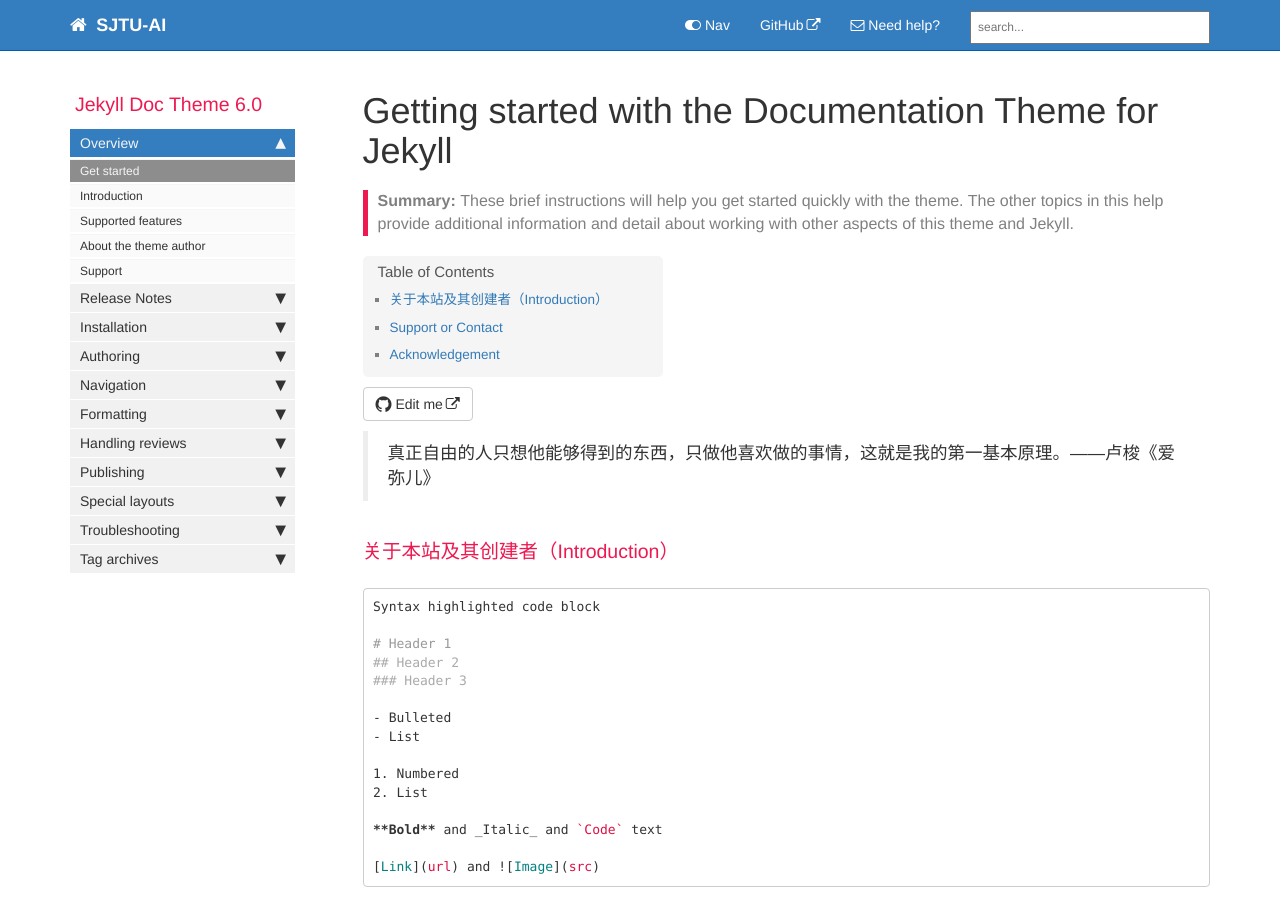
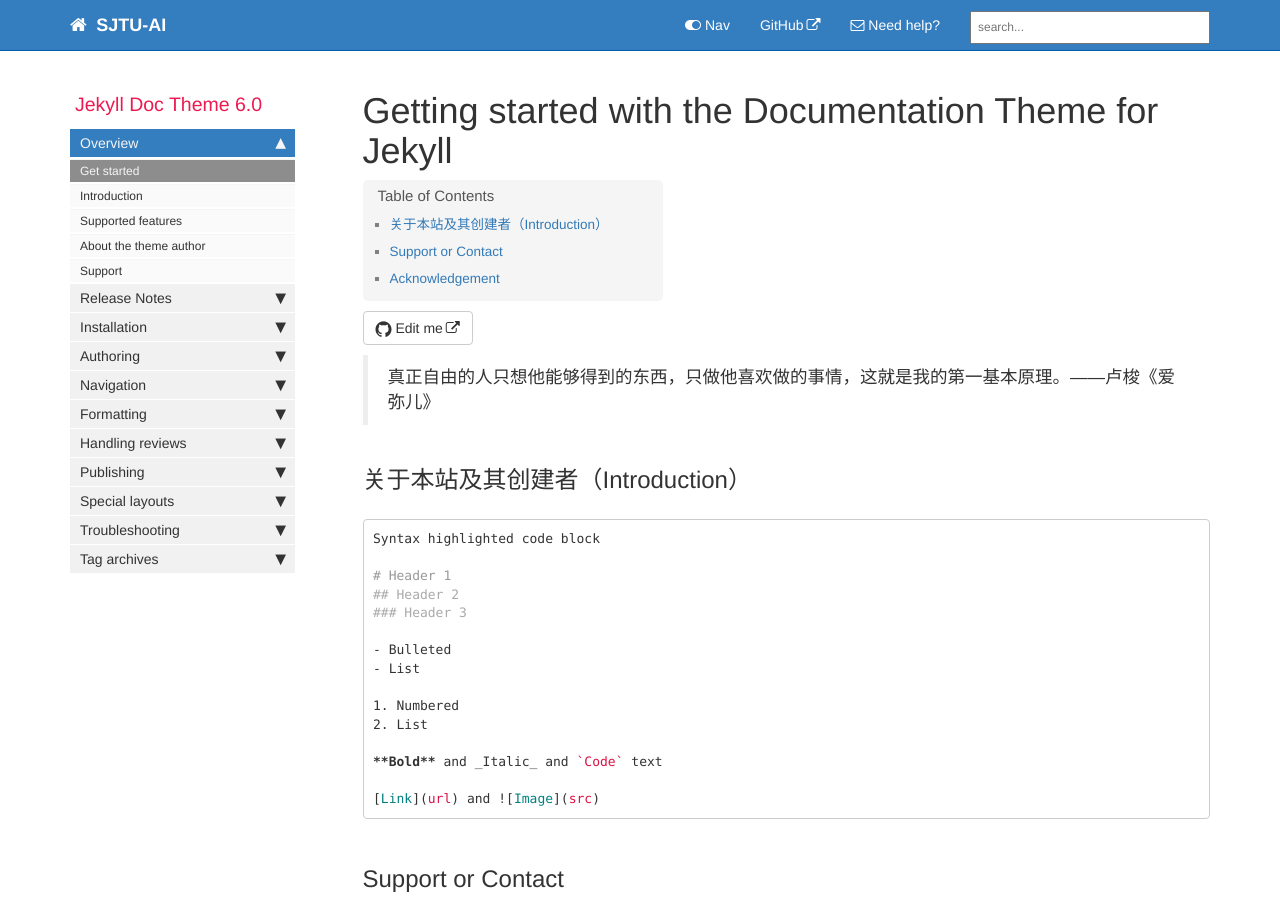
Before and after one commit to aisjtu/aisjtu.github.io, a Jekyll site: the page built from index.md, in a window 1280 px wide and 900 px high. Built offline with Jekyll 4.4.1, drawn with Linux system fonts in a browser that asks for light colours; comment, search, counter and statistics services are not loaded.

Commit message:
Update index.md

````diff
--- a/index.md
+++ b/index.md
@@ -4,12 +4,11 @@ keywords: sample homepage
 tags: [getting_started]
 sidebar: mydoc_sidebar
 permalink: index.html
-summary: These brief instructions will help you get started quickly with the theme. The other topics in this help provide additional information and detail about working with other aspects of this theme and Jekyll.
 ---
 
 > 真正自由的人只想他能够得到的东西，只做他喜欢做的事情，这就是我的第一基本原理。——卢梭《爱弥儿》
 
-### 关于本站及其创建者（Introduction）
+## 关于本站及其创建者（Introduction）
 
 
 ```markdown
@@ -30,7 +29,7 @@ Syntax highlighted code block
 [Link](url) and ![Image](src)
 ```
 
-### Support or Contact
+## Support or Contact
 
 本站欢迎一切形式、不论大小的贡献！:blush:
 
@@ -44,7 +43,7 @@ Syntax highlighted code block
 
 
 
-### Acknowledgement
+## Acknowledgement
 
 
 建立该网站的灵感来自于上海交通大学IEEE专业课程网站：[ieee.icu](ieee.icu).
````
